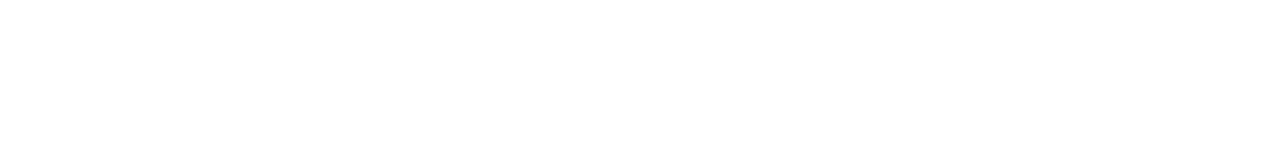
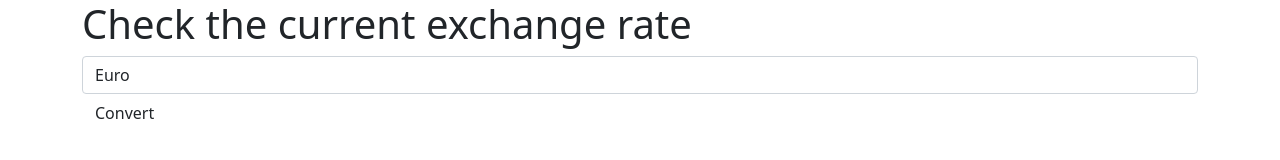
Before and after one commit to meganmckissack/currency-converter, a website built with webpack: page src/index.html in a window 1280 px wide. Built offline with nearby package versions, Linux system fonts and the light colour scheme.

Commit message:
create currency input form

```diff
--- a/src/index.html
+++ b/src/index.html
@@ -7,6 +7,14 @@
 
 <body>
   <div class="container">
+    <h1>Check the current exchange rate</h1>
+    <form id="currencySelector">
+      <select class="form-control" id="currency">
+        <option value="EUR">Euro</option>
+        <option value="GNF">Guinean franc</option>
+      </select>
+      <button type="submit" class="btn" id="currencyInput">Convert</button>
+    </form>
   </div>
 </body>
 
```
